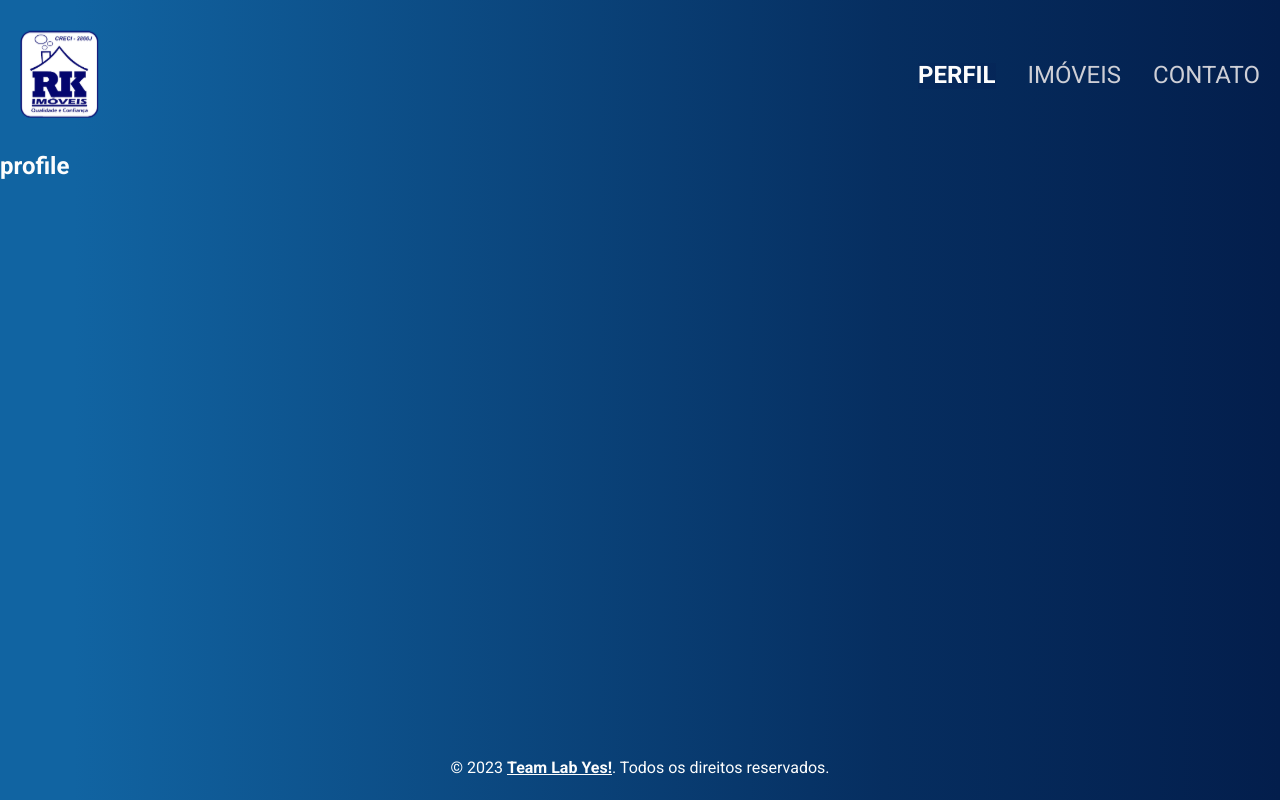
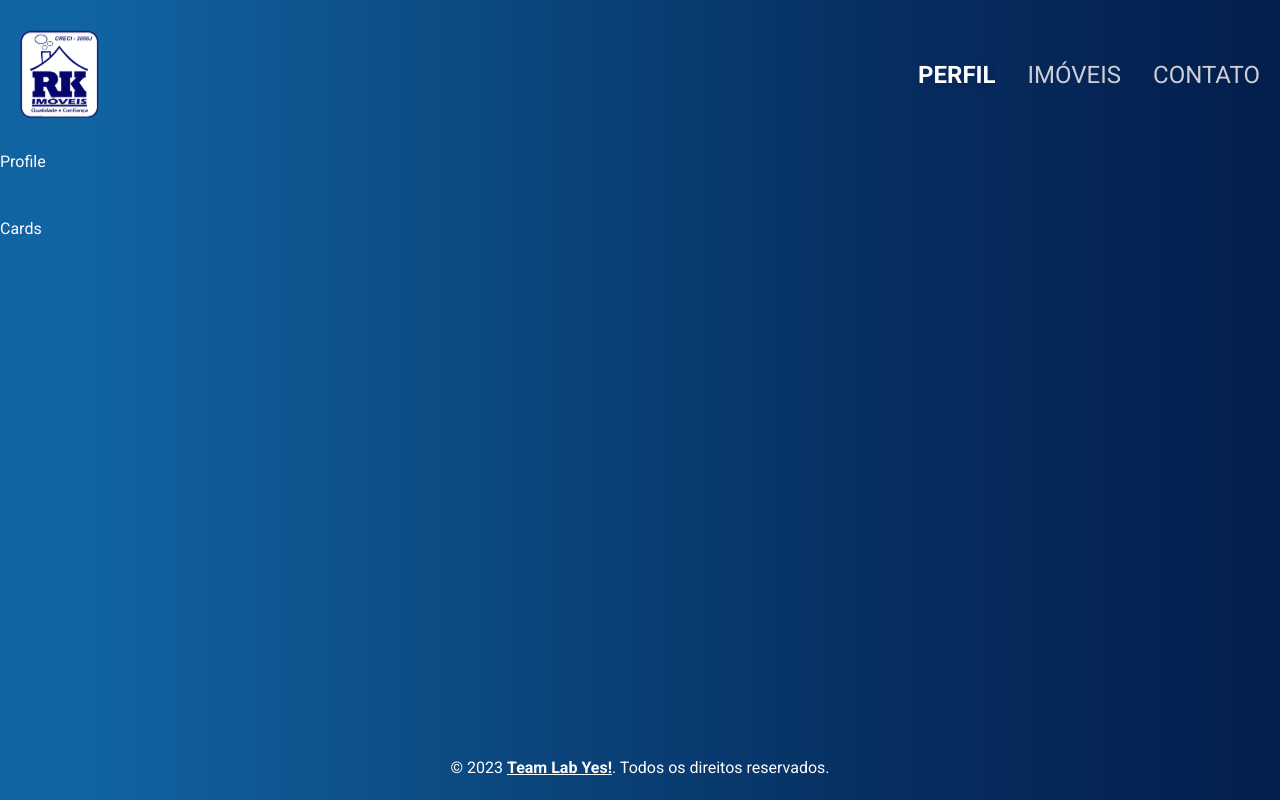
Before and after one commit to labyes24/RK-LP-VERA-MELENDEZ, a React (Vite) app: page /profile in a window 1280 px wide. Built offline with nearby package versions, Linux system fonts and the light colour scheme.

Commit message:
feat/TASK-0020: created Profile route

```diff
--- /dev/null
+++ b/src/presentation/pages/Profile/index.jsx
@@ -0,0 +1,11 @@
+import { Container } from './styles'
+
+export function Profile() {
+  return (
+    <Container>
+      <p>Profile</p>
+
+      <span>Cards</span>
+    </Container>
+  )
+}
--- /dev/null
+++ b/src/presentation/pages/Profile/styles.js
@@ -0,0 +1,9 @@
+import styled from 'styled-components'
+
+export const Container = styled.div`
+  height: 100%;
+
+  display: flex;
+  flex-direction: column;
+  gap: 4.8rem;
+`
--- a/src/router/app.routes.jsx
+++ b/src/router/app.routes.jsx
@@ -15,13 +15,15 @@ import { InputTextTest } from '../presentation/components/TextInput/test'
 import { FooterTest } from '../presentation/components/Footer/test'
 import { ContactBlockTest } from '../presentation/components/ContactBlock/test'
 
+import { Profile } from '../presentation/pages/Profile'
+
 export function RoutesApp() {
   return (
     <Routes>
       <Route path="/" element={<DefaultLayout />}>
         <Route path="/" element={<h1>RK Landing Page</h1>} />
         <Route path="*" element={<h2>Rota inexistente</h2>} />
-        <Route path="/profile" element={<h2>profile</h2>} />
+        <Route path="/profile" element={<Profile />} />
         <Route path="/properties" element={<h2>properties</h2>} />
         <Route path="/contact" element={<h2>contact</h2>} />
       </Route>
```
